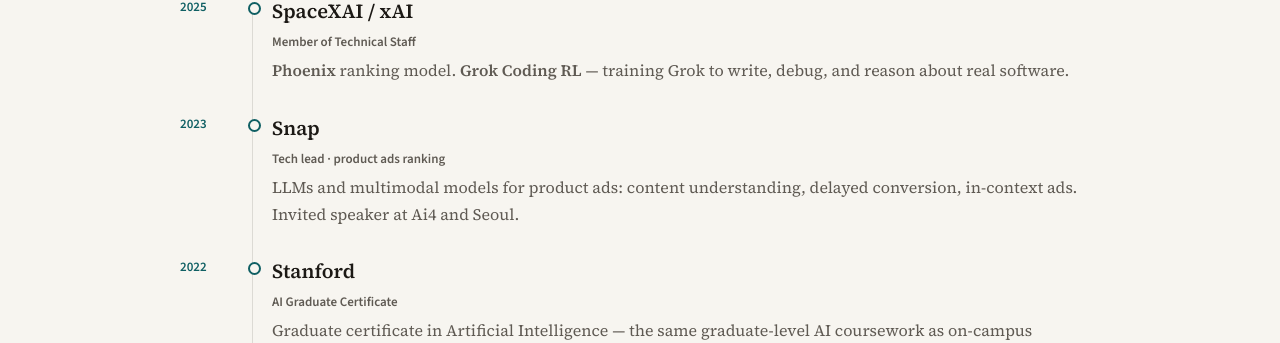
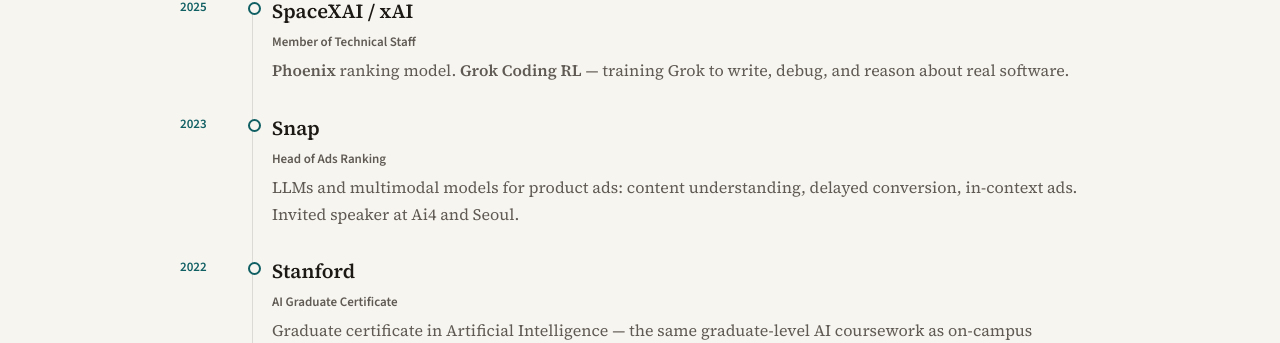
Before and after one commit to jazzikp/jazzikp.github.io, a Jekyll site: the page built from about.html, in a window 1280 px wide and 900 px high, scrolled down 528 px. Shown: the part 110-453 px from the top of the window. Built offline with Jekyll 4.4.1, drawn with Linux system fonts in a browser that asks for light colours.

Commit message:
Use Head of Ads Ranking for Snap on About and in the chat resume

```diff
--- a/about.html
+++ b/about.html
@@ -43,7 +43,7 @@
             <li class="career-item">
                 <time>2023</time>
                 <div>
-                    <h3>Snap <span>Tech lead · product ads ranking</span></h3>
+                    <h3>Snap <span>Head of Ads Ranking</span></h3>
                     <p>LLMs and multimodal models for product ads: content understanding, delayed conversion, in-context ads. Invited speaker at Ai4 and Seoul.</p>
                 </div>
             </li>
@@ -96,7 +96,7 @@
             <li class="career-item">
                 <time>2023</time>
                 <div>
-                    <h3>Snap <span>Tech lead · 商品广告排序</span></h3>
+                    <h3>Snap <span>广告排序负责人</span></h3>
                     <p>用 LLM 和多模态模型做商品广告：内容理解、延迟转化、上下文广告。Ai4 与首尔受邀演讲。</p>
                 </div>
             </li>
--- a/workers/resume.js
+++ b/workers/resume.js
@@ -8,7 +8,7 @@
 - Phoenix ranking model.
 - Grok Coding RL: training Grok to write, debug, and reason about real software.
 
-Snap — Machine Learning Engineer, tech lead, product ads ranking (2023–2025)
+Snap — Head of Ads Ranking (2023–2025)
 - LLM synthetic labels and content understanding for product ads.
 - Multimodal / in-context ads (video frames + CLIP-style retrieval).
 - Delayed-conversion ranking (ESMM-style), calibration, multi-domain CTR work.
```
